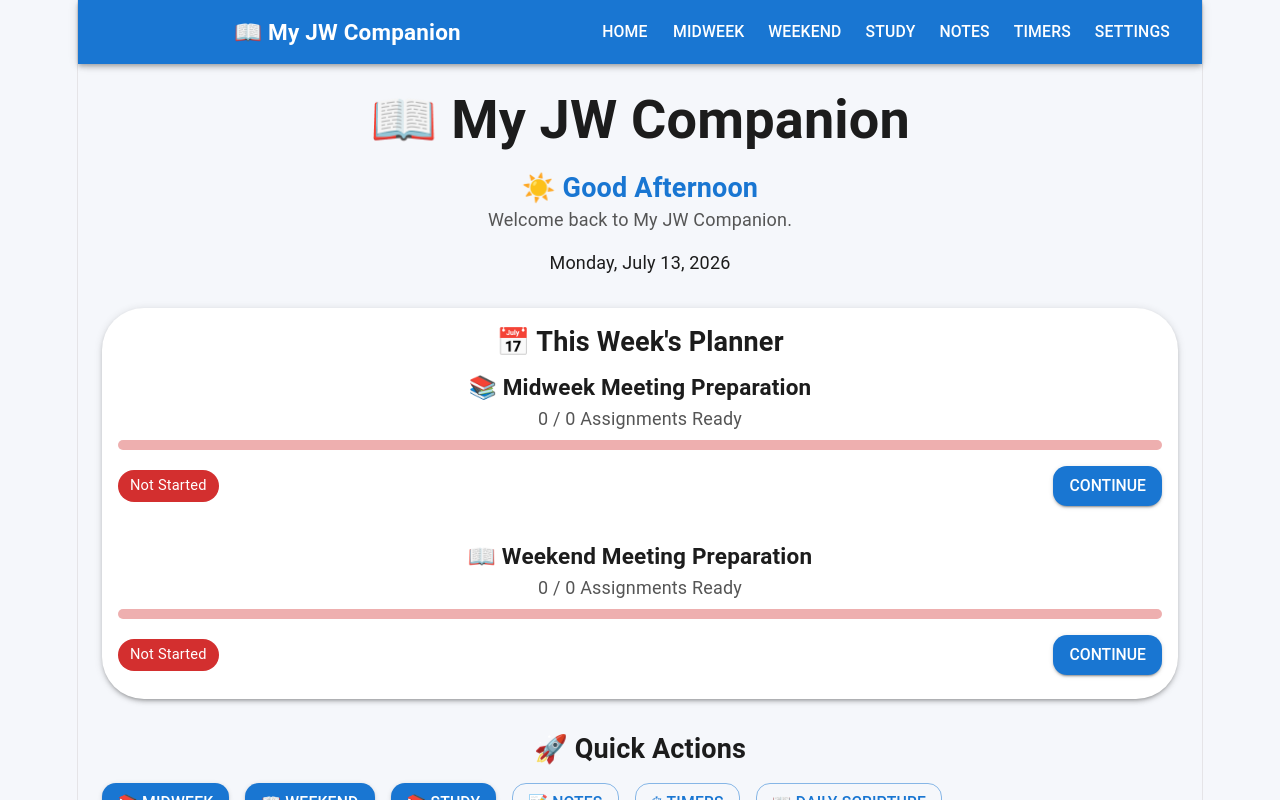
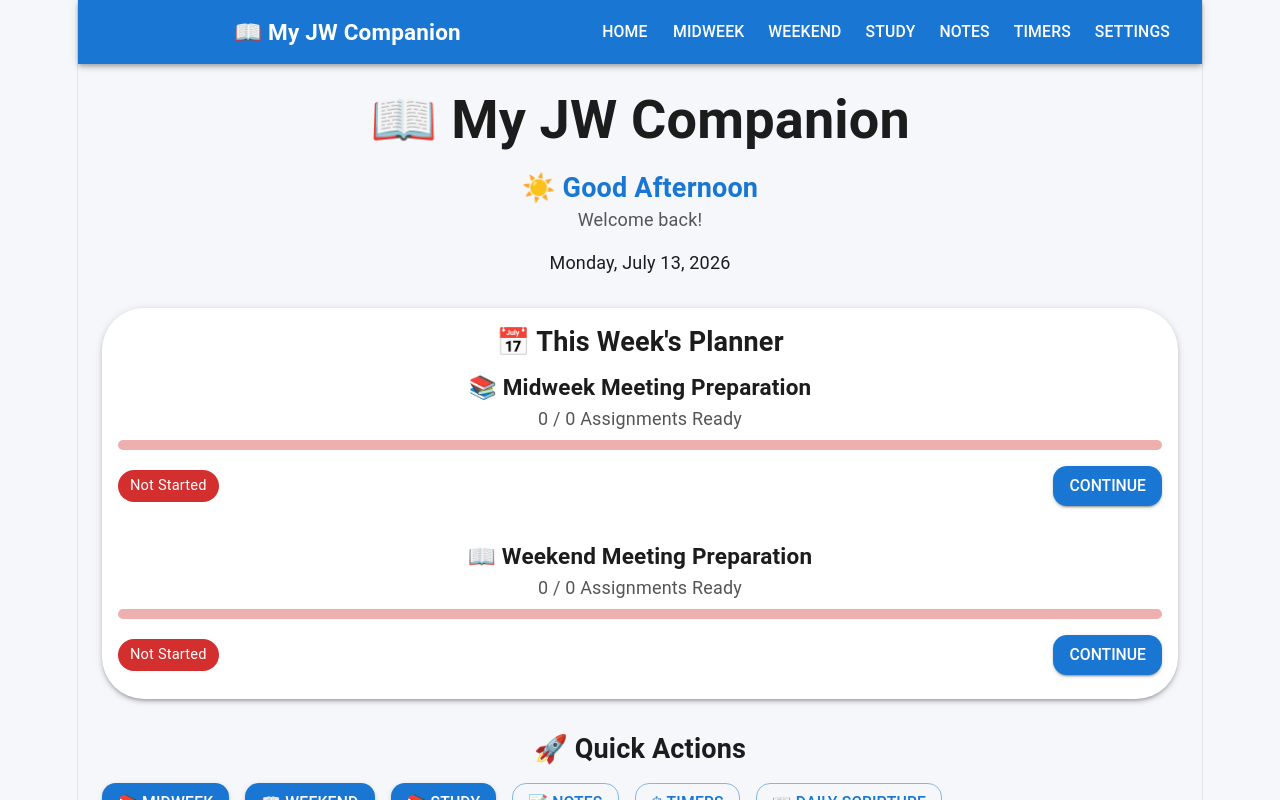
Before and after one commit to kadamsandesh28-star/jw-meeting-companion, a React (Vite) app: page / in a window 1280 px wide. Shown: the top 800 px of the page. Built offline with nearby package versions, Linux system fonts and the light colour scheme.

Commit message:
Test Cloudflare deployment

```diff
--- a/src/pages/Home.tsx
+++ b/src/pages/Home.tsx
@@ -36,9 +36,7 @@ export default function Home() {
   const [encouragement, setEncouragement] = useState("");
 
   useEffect(() => {
-    const saved = localStorage.getItem(
-      "weekly-encouragement"
-    );
+    const saved = localStorage.getItem("weekly-encouragement");
 
     if (saved) {
       setEncouragement(saved);
@@ -113,7 +111,7 @@ export default function Home() {
         color="text.secondary"
         sx={{ mb: 2 }}
       >
-        Welcome back to My JW Companion.
+        Welcome back!
       </Typography>
 
       <Typography sx={{ mb: 4 }}>
```
